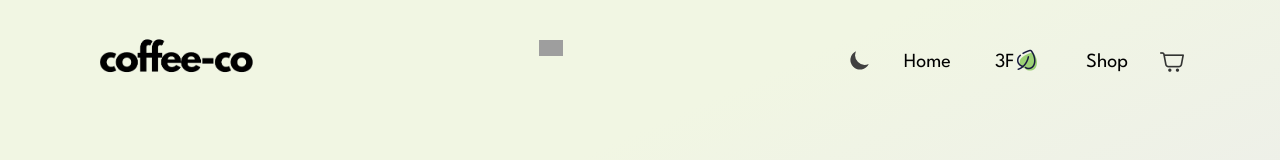
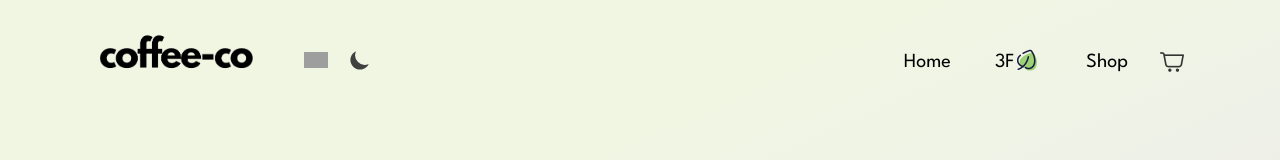
Before and after one commit to canyapalak/coffee-co, a Next.js app: page /shop/1 in a window 1280 px wide. Shown: the top 160 px of the page. Built offline with nearby package versions, Linux system fonts and the light colour scheme; grey boxes are pictures that could not be loaded.

Commit message:
navbar completed

```diff
--- a/app/components/Navbar.tsx
+++ b/app/components/Navbar.tsx
@@ -9,8 +9,6 @@ import logo2 from "@/public/assets/images/logo002.png";
 import leaf from "@/public/assets/images/leaf2.png";
 import cartIcon from "@/public/assets/images/cart.png";
 import cartIcon2 from "@/public/assets/images/cart2.png";
-import enIcon from "@/public/assets/images/en01.png";
-import deIcon from "@/public/assets/images/de01.png";
 import { HiMoon, HiSun } from "react-icons/hi";
 
 export default function Navbar() {
@@ -76,8 +74,10 @@ export default function Navbar() {
 
   return (
     <>
-      <div className="mb-24 text-xl">
-        <div className="max-w-screen flex flex-wrap items-center justify-between mx-auto py-2">
+      <div className="mb-24 text-xl max-w-screen flex flex-wrap items-center justify-between mx-auto py-2">
+        {/* LOGO AND LANGUAGE & DARK MODE */}
+        <div className="flex flex-row gap-3 md:gap-7 lg:gap-10 mt-1">
+          <div>
             {isDark ? (
               <Link href="/">
                 <Image
@@ -95,7 +95,11 @@ export default function Navbar() {
                 />
               </Link>
             )}
-          <div className="language-dropdown w-10 h-8">
+          </div>
+          {/* LANGUAGE AND DARK MODE */}
+          <div className="flex flex-row gap-3 mt-2">
+            {/* LANGUAGE */}
+            <div className="language-dropdown w-10 h-8 mt-3 flex-row">
               <div className="selected-language" onClick={toggleDropdown}>
                 <img
                   src={flag}
@@ -130,6 +134,24 @@ export default function Navbar() {
                 </div>
               )}
             </div>
+            {/* DARK MODE */}
+            <div className="mt-2">
+              {isDark ? (
+                <HiSun
+                  alt="Sun"
+                  onClick={handleModeClick}
+                  className="w-6 h-6 cursor-pointer mb-2 md:mb-1 dark:text-orange-50"
+                />
+              ) : (
+                <HiMoon
+                  alt="Moon"
+                  onClick={handleModeClick}
+                  className="w-6 h-6 cursor-pointer mb-2 md:mb-1 text-neutral-700"
+                />
+              )}
+            </div>
+          </div>
+        </div>
 
         <button
           onClick={toggleMenu}
@@ -157,6 +179,7 @@ export default function Navbar() {
             />
           </svg>
         </button>
+        {/* MENU TITLES */}
         <div
           ref={menuRef}
           className={`my-auto w-full md:block md:w-auto ${
@@ -164,22 +187,10 @@ export default function Navbar() {
           }`}
           id="navbar-default"
         >
-            <ul className="flex flex-col p-4 md:p-0 mt-3 md:flex-row md:space-x-8 items-center dark:text-orange-50">
-              <div>
-                {isDark ? (
-                  <HiSun
-                    alt="Sun"
-                    onClick={handleModeClick}
-                    className="w-6 h-6 cursor-pointer mb-2 md:mb-1 dark:text-orange-50"
-                  />
-                ) : (
-                  <HiMoon
-                    alt="Moon"
-                    onClick={handleModeClick}
-                    className="w-6 h-6 cursor-pointer mb-2 md:mb-1 text-neutral-700"
-                  />
-                )}
-              </div>
+          <ul
+            className="flex flex-col p-4 md:p-0 mt-3 md:flex-row
+          lg:space-x-8 space-x-3 items-center dark:text-orange-50"
+          >
             <div>
               <hr className="border-1 border-lime-900 dark:border-lime-200 md:border-0" />
               <Link
@@ -245,7 +256,6 @@ export default function Navbar() {
           </ul>
         </div>
       </div>
-      </div>
     </>
   );
 }
```
Also changed, not shown: public/assets/images/de01.png (deleted), public/assets/images/en01.png (deleted). Lines whose indentation alone changed are shown as unchanged.
